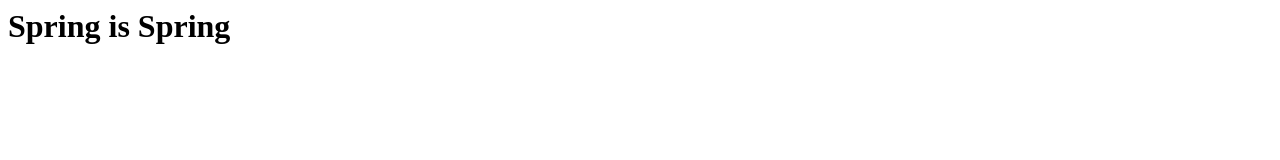
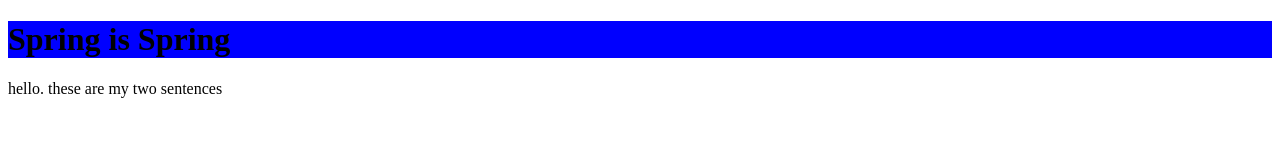
Before and after one commit to taylortaake/Spring, a plain HTML site: page index.html in a window 1280 px wide. Drawn offline with Linux system fonts and the light colour scheme.

Commit message:
Second Commit

```diff
--- a/index.html
+++ b/index.html
@@ -1 +1,10 @@
-<h1>Spring is Spring</h1>
+<!DOCTYPE html>
+<html>
+	<head>
+	<link rel="stylesheet" href="style.css"
+	</head>
+	<body>
+		<h1>Spring is Spring</h1>
+		<p>hello. these are my two sentences</p>
+	</body>
+</html>
--- /dev/null
+++ b/style.css
@@ -0,0 +1,3 @@
+h1{
+	background-color: blue;
+	}
```
